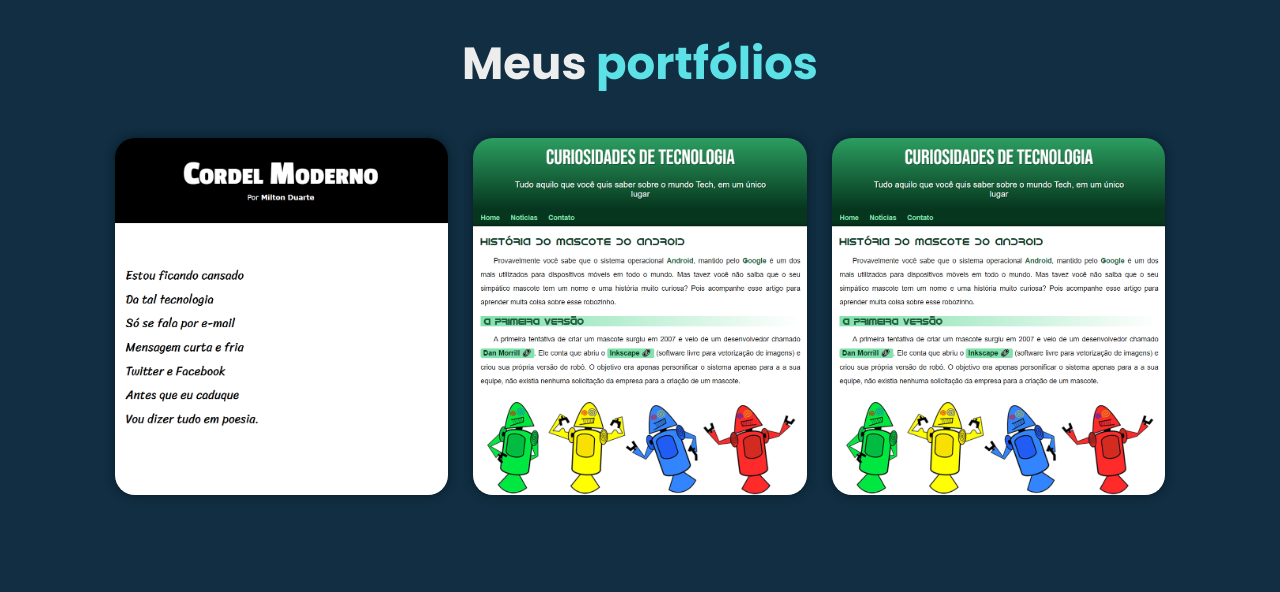
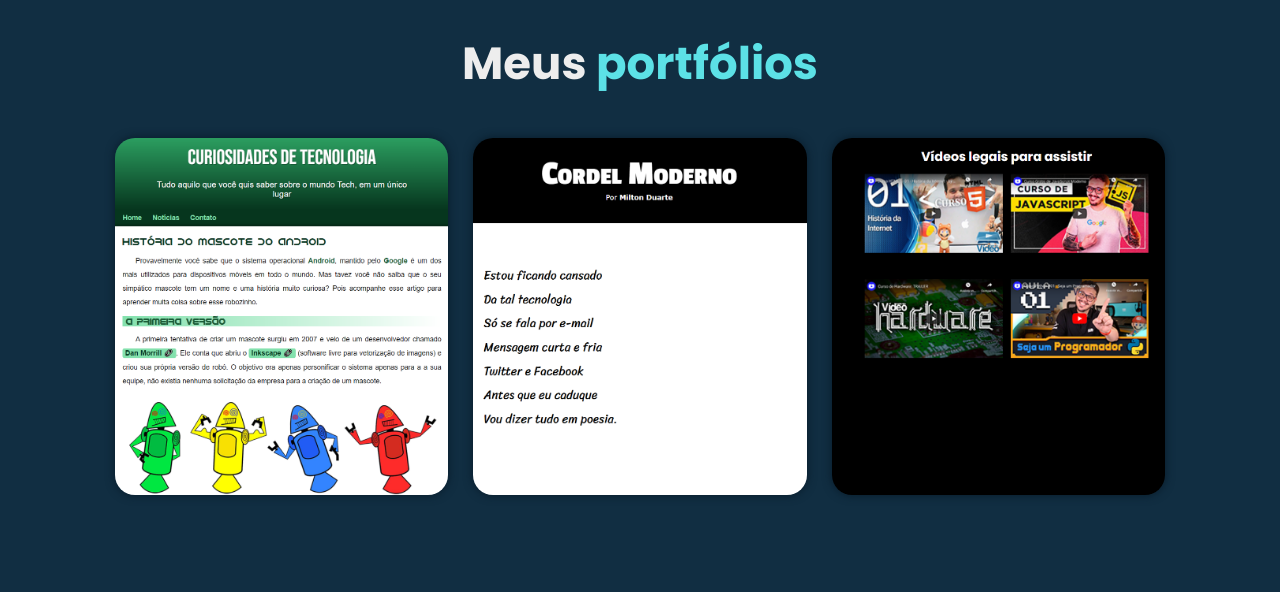
Before and after one commit to Felipe1349/atividade-pratica-Felipe-Oliveira-dos-Santos, a plain HTML site: page index.html in a window 1280 px wide. Shown: the part 2440-3032 px from the top of the page. Drawn offline with nearby package versions, Linux system fonts and the light colour scheme.

Commit message:
testando a correção

```diff
--- a/index.html
+++ b/index.html
@@ -104,7 +104,7 @@
         <div class="portfolio-container">
 
             <div class="portfolio-box">
-                <img src="img/portfolio2.png" alt="">
+                <img src="img/portfolio1.png" alt="">
                 <div class="portfolio-layer">
                     <h4>Projeto 1</h4>
                     <p>Curiosidades de Tecnologia</p>
@@ -113,7 +113,7 @@
             </div>
 
             <div class="portfolio-box">
-                <img src="img/portfolio1.png" alt="">
+                <img src="img/portfolio2.png" alt="">
                 <div class="portfolio-layer">
                     <h4>Projeto 2</h4>
                     <p>Cordel Moderno</p>
@@ -122,7 +122,7 @@
             </div>
 
             <div class="portfolio-box">
-                <img src="img/portfolio1.png" alt="">
+                <img src="img/Portfolio3.png" alt="">
                 <div class="portfolio-layer">
                     <h4>Projeto 3</h4>
                     <p>Curso em Video</p>
```
